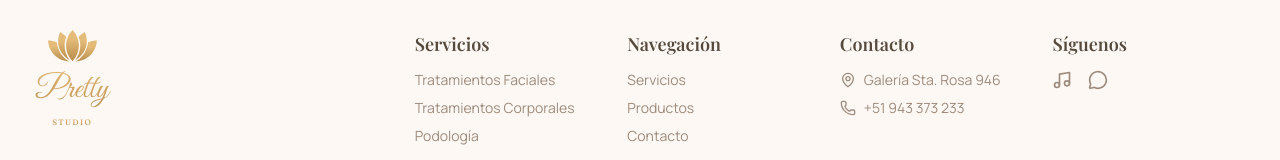
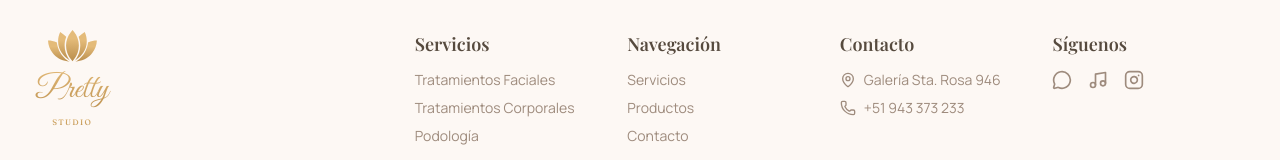
Before and after one commit to zGIKS/pretty-shop, a Next.js app: page / in a window 1280 px wide. Shown: the part 4013-4173 px from the top of the page. Built offline with nearby package versions, Linux system fonts and the light colour scheme.

Commit message:
feat: add Instagram link to footer and contact sections, include new product pack in catalog

```diff
--- a/src/components/footer.tsx
+++ b/src/components/footer.tsx
@@ -1,7 +1,13 @@
 import Link from "next/link";
-import { MapPin, Phone, Music, MessageCircle } from "lucide-react";
+import { MapPin, Phone, Music, MessageCircle, Instagram } from "lucide-react";
 import Pretty from "@/components/icon/pretty/pretty";
-import { PHONE_DISPLAY, PHONE_TEL_HREF, WHATSAPP_HREF, TIKTOK_HREF } from "@/lib/contact";
+import {
+  INSTAGRAM_HREF,
+  PHONE_DISPLAY,
+  PHONE_TEL_HREF,
+  WHATSAPP_HREF,
+  TIKTOK_HREF,
+} from "@/lib/contact";
 
 export default function Footer() {
   const servicios = [
@@ -76,16 +82,28 @@ export default function Footer() {
               <h3 className="font-semibold mb-3">Síguenos</h3>
               <div className="flex items-center gap-4 text-muted-foreground">
                 <Link
+                  href={WHATSAPP_HREF}
+                  target="_blank"
+                  rel="noreferrer"
+                  className="hover:text-foreground"
+                >
+                  <MessageCircle size={20} />
+                </Link>
+                <Link
                   href={TIKTOK_HREF}
+                  target="_blank"
+                  rel="noreferrer"
                   className="hover:text-foreground"
                 >
                   <Music size={20} />
                 </Link>
                 <Link
-                  href={WHATSAPP_HREF}
+                  href={INSTAGRAM_HREF}
+                  target="_blank"
+                  rel="noreferrer"
                   className="hover:text-foreground"
                 >
-                  <MessageCircle size={20} />
+                  <Instagram size={20} />
                 </Link>
               </div>
             </div>
--- a/src/components/landing/contact/ContactSocials.tsx
+++ b/src/components/landing/contact/ContactSocials.tsx
@@ -1,6 +1,6 @@
-import { MessageCircle, Music } from "lucide-react";
+import { Instagram, MessageCircle, Music } from "lucide-react";
 import Link from "next/link";
-import { WHATSAPP_HREF, TIKTOK_HREF } from "@/lib/contact";
+import { INSTAGRAM_HREF, WHATSAPP_HREF, TIKTOK_HREF } from "@/lib/contact";
 
 export default function ContactSocials() {
   return (
@@ -23,6 +23,14 @@ export default function ContactSocials() {
         >
           <Music size={18} />
         </Link>
+        <Link
+          href={INSTAGRAM_HREF}
+          target="_blank"
+          aria-label="Instagram"
+          className="hover:text-foreground"
+        >
+          <Instagram size={18} />
+        </Link>
       </div>
     </div>
   );
--- a/src/data/products.ts
+++ b/src/data/products.ts
@@ -50,4 +50,11 @@ export const productsCatalog: Product[] = [
     category: "Accesorios",
     image: "/products/Vinchas_de_Felpa_con_Lentejuelas_af41r3.png",
   },
+  {
+    id: "pack-productos",
+    title: "Pack de productos",
+    description: "Incluye dermolimpiador, serum, fotoprotector y vincha para tu rutina facial.",
+    category: "Packs",
+    image: "/products/pack-productos.png",
+  },
 ];
--- a/src/lib/contact.ts
+++ b/src/lib/contact.ts
@@ -12,3 +12,6 @@ export const WHATSAPP_HREF = `https://wa.me/${PHONE_NUMBER}`;
 
 /** URL del perfil de TikTok. */
 export const TIKTOK_HREF = "https://tiktok.com/@pretty.podoestetica";
+
+/** URL del perfil de Instagram. */
+export const INSTAGRAM_HREF = "https://www.instagram.com/pretty.studio.pe/";
```
Also changed, not shown: 1 other file (tests, documents, lock files or other folders).
